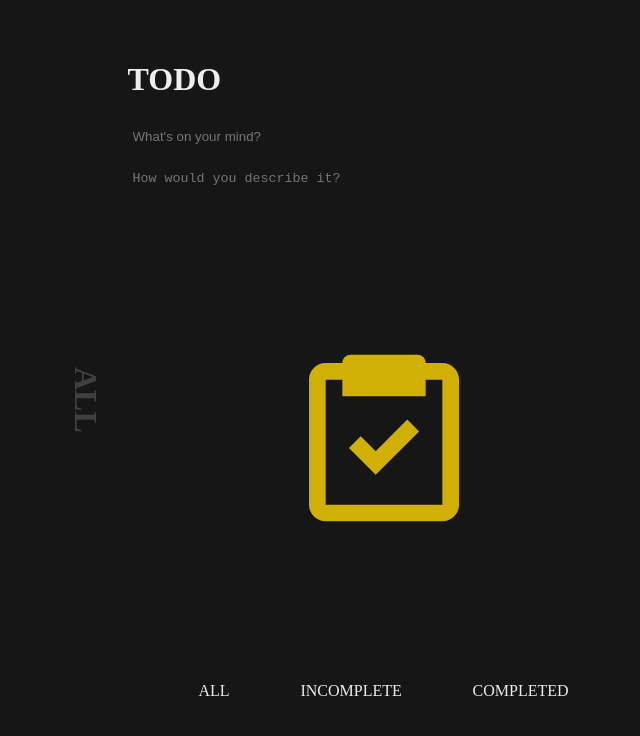
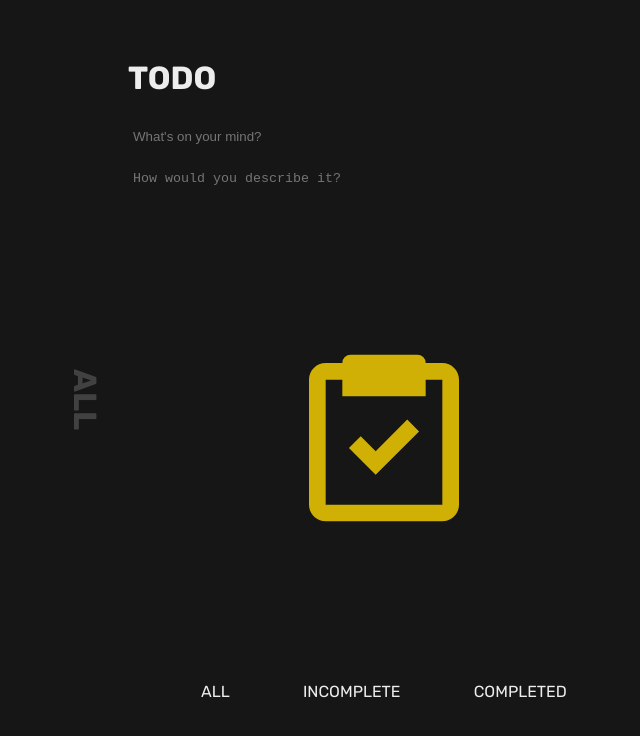
Before and after one commit to zharrane/Todo, a React (Vite) app: page / in a window 1280 px wide. Shown: the top 736 px of the page, without its empty margins (275-915 px from the left). Built offline with nearby package versions, Linux system fonts and the light colour scheme.

Commit message:
Font change only

```diff
--- a/src/index.scss
+++ b/src/index.scss
@@ -1,3 +1,5 @@
+@import url("https://fonts.googleapis.com/css2?family=Rubik:wght@400;500;600;700&display=swap");
+
 :root {
   --main-height: 420px;
   --duration: 0.3s;
@@ -19,6 +21,11 @@
   background-color: #ff9a9e;
   color: black;
 }
+
+body {
+  font-family: "Rubik", sans-serif;
+}
+
 h1,
 h2,
 h3,
```
